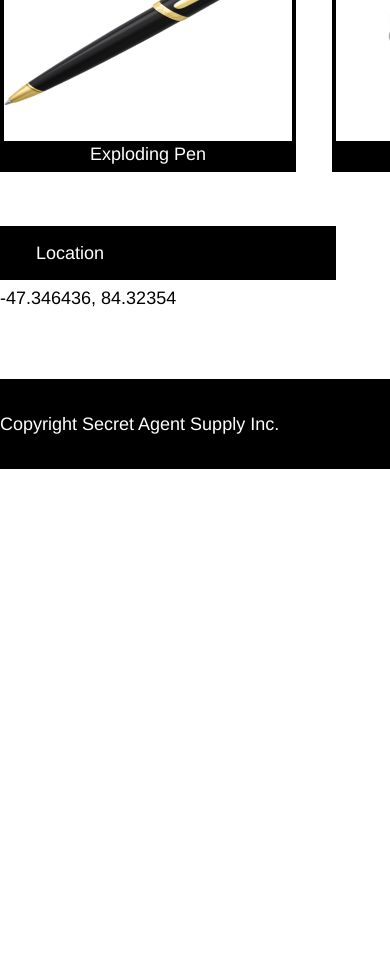
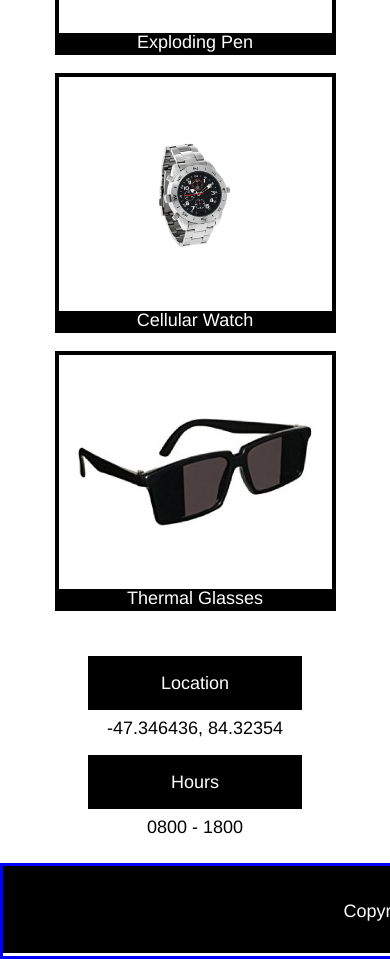
Before and after one commit to eatmydagon/SecretAgentSupply, a plain HTML site: page index.html in a window 390 px wide. Shown: the part 688-1647 px from the top of the page. Before the commit the page ends 1157 px from the top, so only its background shows below. Drawn offline with Linux system fonts and the light colour scheme.

Commit message:
project completion

```diff
--- a/index.html
+++ b/index.html
@@ -39,6 +39,7 @@
           </div>
     </header>
     <main >
+       <div class="desktop">
           <div class="top-main">
             <div class="top-main-content">
                 <div class="top-main-item">
@@ -67,6 +68,43 @@
                   </div>
               </div>
           </div>
+       </div>
+       <div class="tablet">
+          <div class="tablet-top-main">
+            <div class="tablet-top-main-content">
+                <div class="tablet-top-main-item">
+                    <div>
+                        <img src="./resources/images/pen.png" alt="pen"/>
+                    </div>
+                    <p>Exploding Pen</p>
+                </div>
+                <div class="tablet-top-main-item">
+                    <div>
+                        <img src="./resources/images/watch.png" alt="watch"/>
+                    </div>
+                    <p>Cellular Watch</p>
+                </div>
+                <div class="tablet-top-main-item">
+                    <div>
+                        <img src="./resources/images/glasses.png" alt="glass"/>
+                    </div>
+                    <p>Thermal Glasses</p>
+                </div>
+              </div>
+            </div>
+          <div class="tablet-bottom-main">
+              <div class="tablet-bottom-main-content">
+                  <div class="tablet-bottom-main-item">
+                    <p>Location</p>
+                    <span>-47.346436, 84.32354</span>
+                  </div>
+                  <div class="tablet-bottom-main-item">
+                    <p>Hours</p>
+                    <span>0800 - 1800</span>
+                  </div>
+              </div>
+          </div>
+       </div>
     </main>
     <footer >
         <div class="footer-main">
--- a/resources/CSS/style.css
+++ b/resources/CSS/style.css
@@ -92,8 +92,131 @@ display: none;}
   display: inherit;
 }
 .bottom-header nav {
+  width: 100%;
+  display: flex;
   justify-content: center;
 }
+.tablet-top-main-content {
+ display: flex;
+ flex-wrap: wrap;
+ justify-content: space-around;
+ margin-top: 2rem;
+}
+.tablet-top-main-item {
+ border: 4px solid black;
+ display: flex;
+ flex-direction: column;
+ justify-content: space-between;
+ align-items: center;
+ width: 47%;
+ margin-top: 1rem;
+}
+.tablet-top-main-item div{
+  height: 9rem;
+  margin-top: 2rem;
+  margin-bottom: 2rem;
+  width: 100%;
+  display: flex;
+  align-items: center;
+  justify-content: center;
+}
+.tablet-top-main-item div img {
+  height: 70%;
+  width: auto;
+}
+.tablet-top-main-item p{
+background-color: black;
+width: 100%;
+text-align: center;
+}
+.tablet-bottom-main-content {
+  width: 100%
+  margin: auto;
+  display: flex;
+  flex-wrap: wrap;
+  margin-top: 3rem;
+  margin-bottom: 4rem;
+  justify-content: space-between;
+}
+.tablet-bottom-main-item {
+  display: flex;
+  flex-direction: column;
+  width: 35%;
+}
+.tablet-bottom-main-item p{
+  background-color: black;
+  padding: 1rem 0 1rem 2rem;
+}
+.tablet-bottom-main-item span{
+  color: black;
+  padding-top: 0.5rem;
+}
+}
+
+@media only screen and (max-width: 530px) {
+
+  .mid-header {
+    background-image: url("../images/moto.jpeg");
+    background-size: cover;
+    height: 20rem;
+  }
+  .mid-header-content {
+    width: auto;
+    display: flex;
+    align-items: flex-end;
+    height: 100%;
+  }
+  .mid-header-item {
+    display: flex;
+    flex-direction: column;
+    width: 100%;
+    background-color: black;
+    position: static;
+  }
+  .mid-header-content p{
+    margin-top: 1rem;
+    margin-left: 3rem;
+  }
+  .mid-header-content h2{
+    font-size: 1.5rem;
+  }
+  .desktop {
+  display: none;}
+  .tablet {
+    display: inherit;
+  }
+  .tablet-top-main-content {
+   margin-top: 1rem;
+  }
+  .tablet-top-main-item {
+   width: 70%;
+  }
+  .tablet-bottom-main-content {
+    margin-top: 1.5rem;
+    margin-bottom: 1.5rem;
+    justify-content: center;
+  }
+  .tablet-bottom-main-item {
+    margin-top: 1rem;
+    width: 55%;
+    text-align: center;
+  }
+  .tablet-bottom-main-item p{
+    padding: 1rem 0 1rem 0;
+  }
+ .footer-main {
+   width: auto;
+ }
+  .footer-main-content {
+    width: 100%
+    display: flex;
+    border: 3px solid blue;
+    justify-content: center;
+    height: 100%;
+    align-items: center;
+  }
+
+
 }
 
 
@@ -153,6 +276,7 @@ display: none;}
   background-color: black;
   height: 5rem;
   padding-bottom: 0;
+  width: auto;
 }
 
 .footer-main-content {
@@ -161,4 +285,5 @@ display: none;}
   display: flex;
   align-items: center;
   height: 100%;
+  border: 3px solid blue;
 }
```
